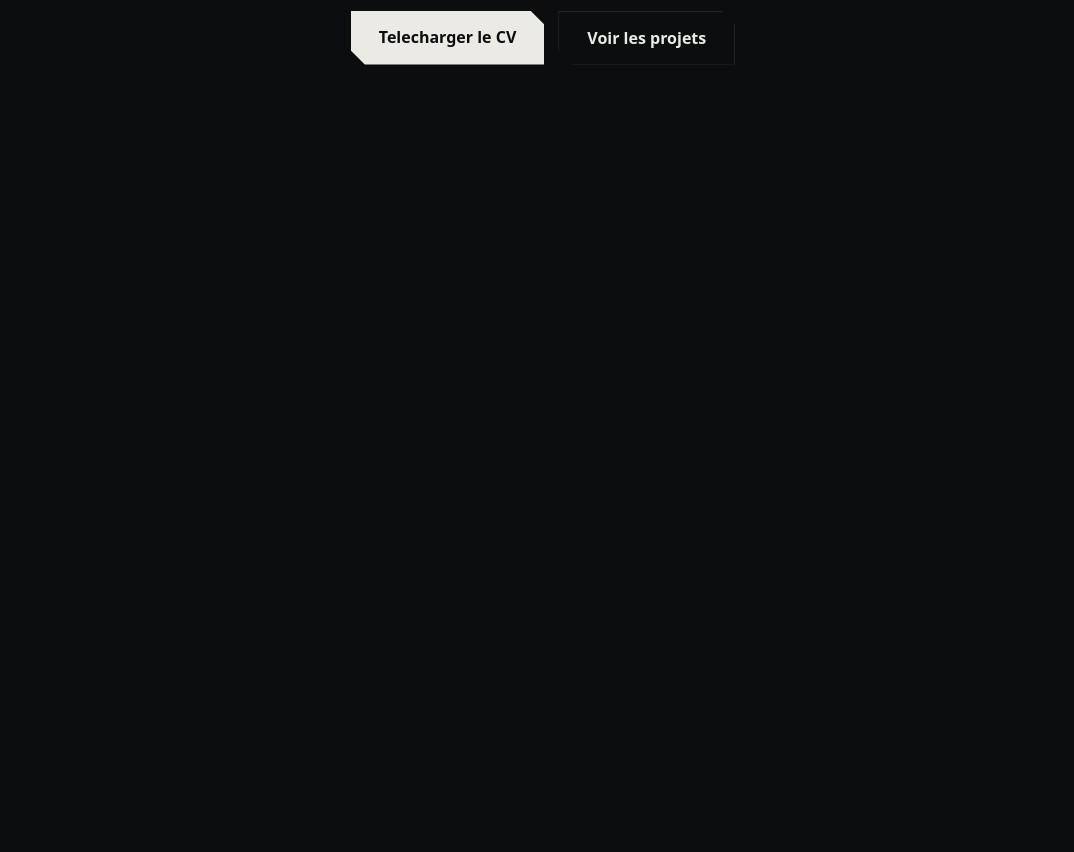
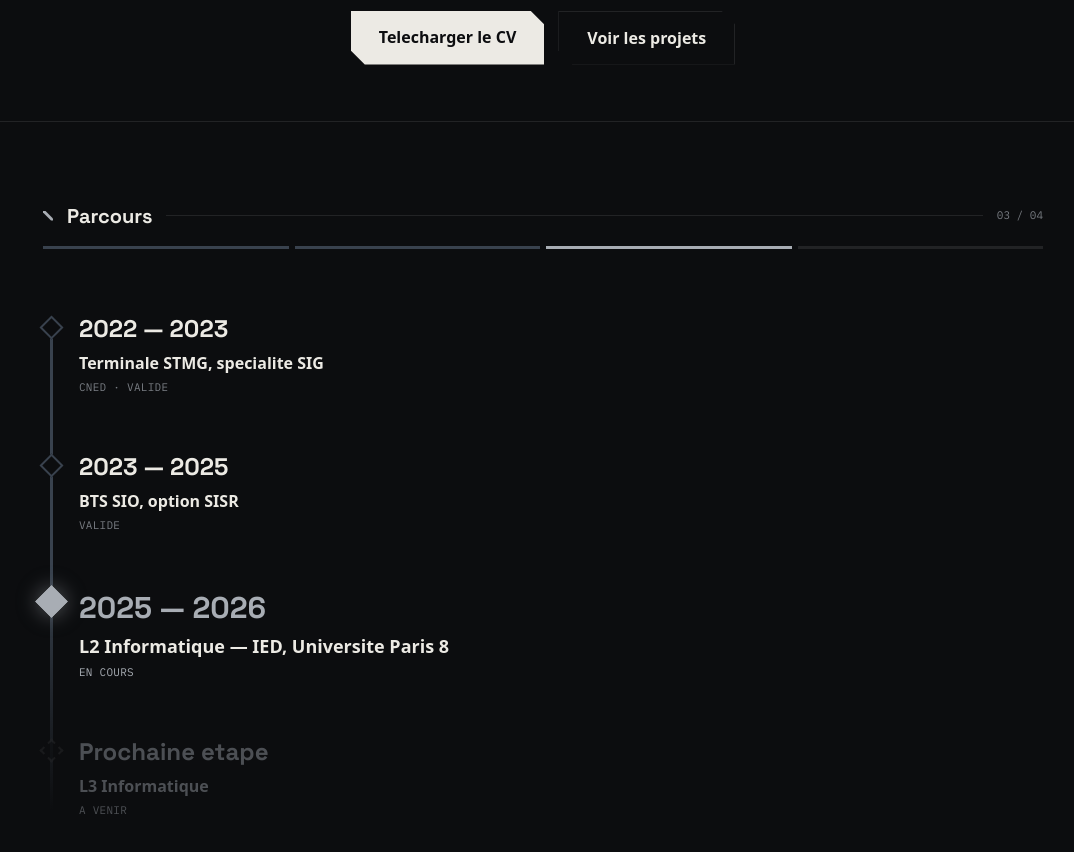
Before and after one commit to zl1326/portfolio, a Next.js app: page / in a window 1280 px wide. Shown: the part 500-1352 px from the top of the page, without its empty margins (97-1171 px from the left). Before the commit the page ends 800 px from the top, so only its background shows below. Built offline with nearby package versions, Linux system fonts and the light colour scheme.

Commit message:
Section Parcours (frise)

```diff
--- a/app/page.tsx
+++ b/app/page.tsx
@@ -38,6 +38,65 @@ export default function Home() {
           <a href="#projets" className="clip-corner border border-line px-7 py-3.5 font-semibold hover:border-steel">Voir les projets</a>
         </div>
       </section>
+
+      {/* PARCOURS */}
+      <section id="parcours" className="border-t border-line px-8 py-20">
+        <div className="mx-auto max-w-[1000px]">
+          <div className="mb-4 flex items-center gap-3.5">
+            <span className="h-2.5 w-2.5 flex-shrink-0 bg-accent clip-corner-sm" />
+            <h2 className="font-display text-xl font-bold">Parcours</h2>
+            <span className="h-px flex-1 bg-line" />
+            <span className="font-mono text-[11px] text-muted">03 / 04</span>
+          </div>
+
+          <div className="mb-16 flex gap-1.5">
+            <span className="h-[3px] flex-1 bg-steel" />
+            <span className="h-[3px] flex-1 bg-steel" />
+            <span className="h-[3px] flex-1 bg-accent" />
+            <span className="h-[3px] flex-1 bg-line" />
+          </div>
+
+          <div className="relative">
+            <div className="absolute left-[7px] top-2 bottom-2 w-[3px] bg-gradient-to-b from-steel via-steel to-transparent" />
+
+            <div className="relative flex gap-8 pb-14 pl-9">
+              <span className="absolute left-0 top-1.5 h-[17px] w-[17px] rotate-45 border-2 border-steel bg-bg" />
+              <div>
+                <div className="font-display text-2xl font-bold text-text">2022 — 2023</div>
+                <div className="mt-1.5 text-base font-semibold">Terminale STMG, specialite SIG</div>
+                <div className="mt-1 font-mono text-[11px] uppercase tracking-wide text-muted">CNED · Valide</div>
+              </div>
+            </div>
+
+            <div className="relative flex gap-8 pb-14 pl-9">
+              <span className="absolute left-0 top-1.5 h-[17px] w-[17px] rotate-45 border-2 border-steel bg-bg" />
+              <div>
+                <div className="font-display text-2xl font-bold text-text">2023 — 2025</div>
+                <div className="mt-1.5 text-base font-semibold">BTS SIO, option SISR</div>
+                <div className="mt-1 font-mono text-[11px] uppercase tracking-wide text-muted">Valide</div>
+              </div>
+            </div>
+
+            <div className="relative flex gap-8 pb-14 pl-9">
+              <span className="absolute left-[-3px] top-0 h-[23px] w-[23px] rotate-45 border-2 border-accent bg-accent shadow-[0_0_20px_rgba(168,173,180,0.5)]" />
+              <div>
+                <div className="font-display text-3xl font-bold text-accent">2025 — 2026</div>
+                <div className="mt-1.5 text-lg font-semibold">L2 Informatique — IED, Universite Paris 8</div>
+                <div className="mt-1 font-mono text-[11px] uppercase tracking-wide text-accent">En cours</div>
+              </div>
+            </div>
+
+            <div className="relative flex gap-8 pl-9 opacity-60">
+              <span className="absolute left-0 top-1.5 h-[17px] w-[17px] rotate-45 border-2 border-dashed border-line bg-bg" />
+              <div>
+                <div className="font-display text-2xl font-bold text-muted">Prochaine etape</div>
+                <div className="mt-1.5 text-base font-semibold text-muted">L3 Informatique</div>
+                <div className="mt-1 font-mono text-[11px] uppercase tracking-wide text-muted">A venir</div>
+              </div>
+            </div>
+          </div>
+        </div>
+      </section>
     </main>
   );
 }
```
